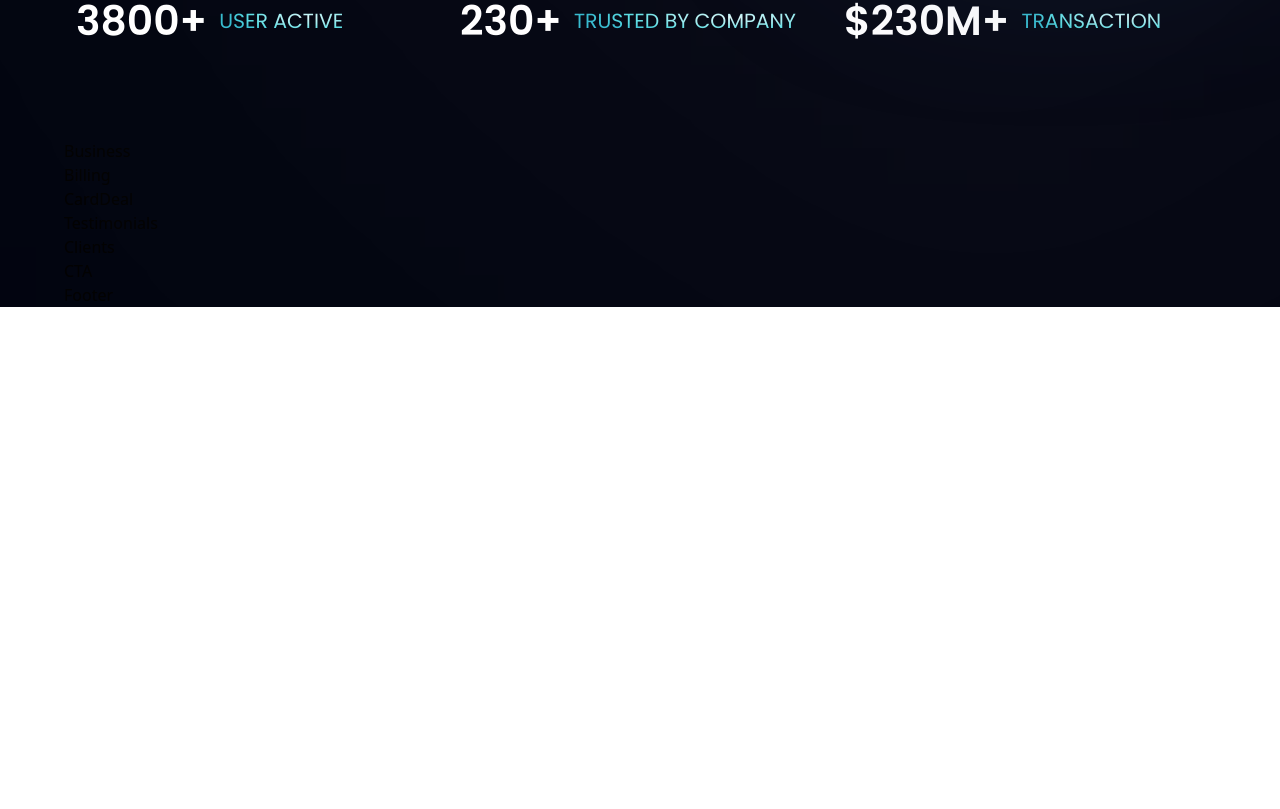
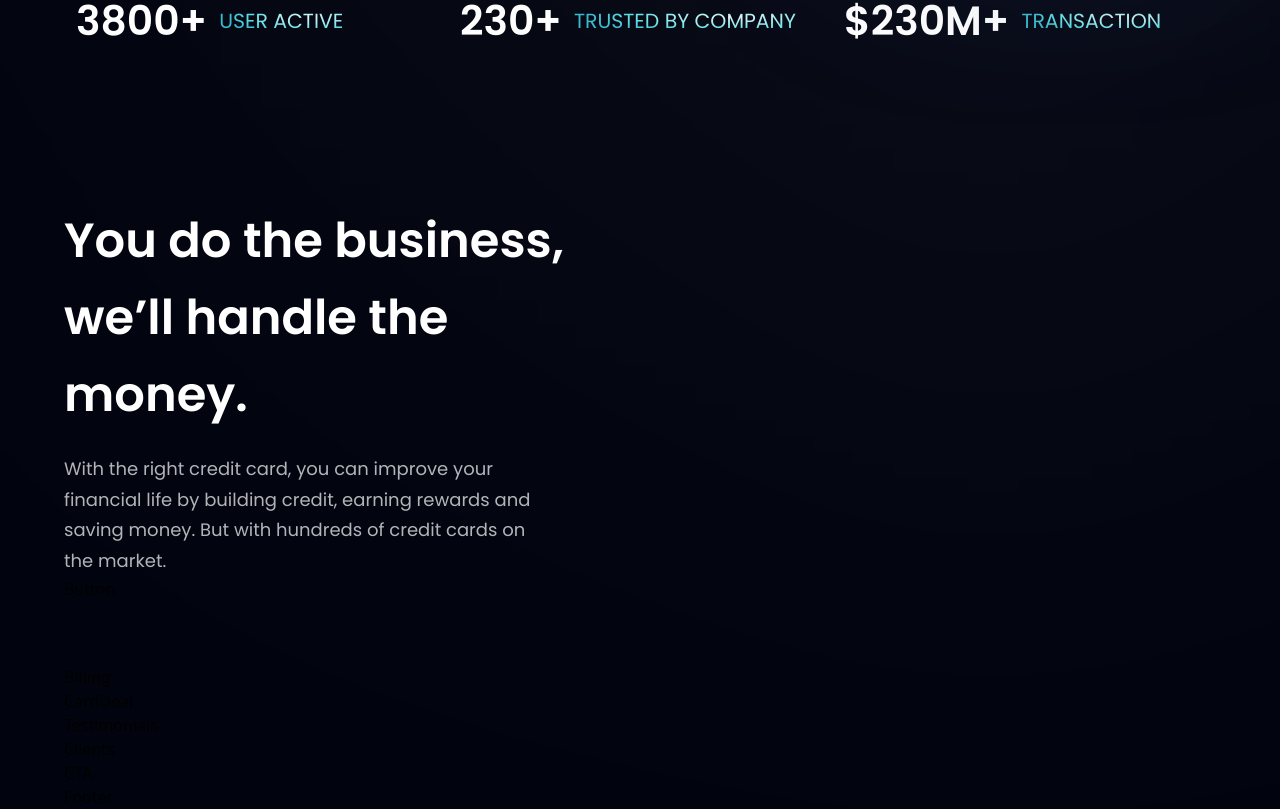
Before and after one commit to Johnsterr/VooVoo-Bank, a React (Vite) app: page / in a window 1280 px wide. Shown: the part 806-1615 px from the top of the page. Before the commit the page ends 1113 px from the top, so only its background shows below. Built offline with nearby package versions, Linux system fonts and the light colour scheme.

Commit message:
Business section

```diff
--- a/src/components/Business.jsx
+++ b/src/components/Business.jsx
@@ -1,7 +1,23 @@
-import React from "react";
+import { features } from "../constants";
+import styles, { layout } from "../style.js";
+import Button from "./Button.jsx";
 
-const Business = () => {
-  return <div>Business</div>;
-};
+const Business = () => (
+  <section id="features" className={layout.section}>
+    <div className={layout.sectionInfo}>
+      <h2 className={styles.heading2}>
+        You do the business, <br className="sm:block hidden" /> we’ll handle the money.
+      </h2>
+      <p className={`${styles.paragraph} max-w-[470px] mt-5`}>
+        With the right credit card, you can improve your financial life by building credit, earning
+        rewards and saving money. But with hundreds of credit cards on the market.
+      </p>
+
+      <Button styles={`mt-10`} />
+    </div>
+
+    <div className={`${layout.sectionImg} flex-col`}>{/* FeatureCard */}</div>
+  </section>
+);
 
 export default Business;
```
